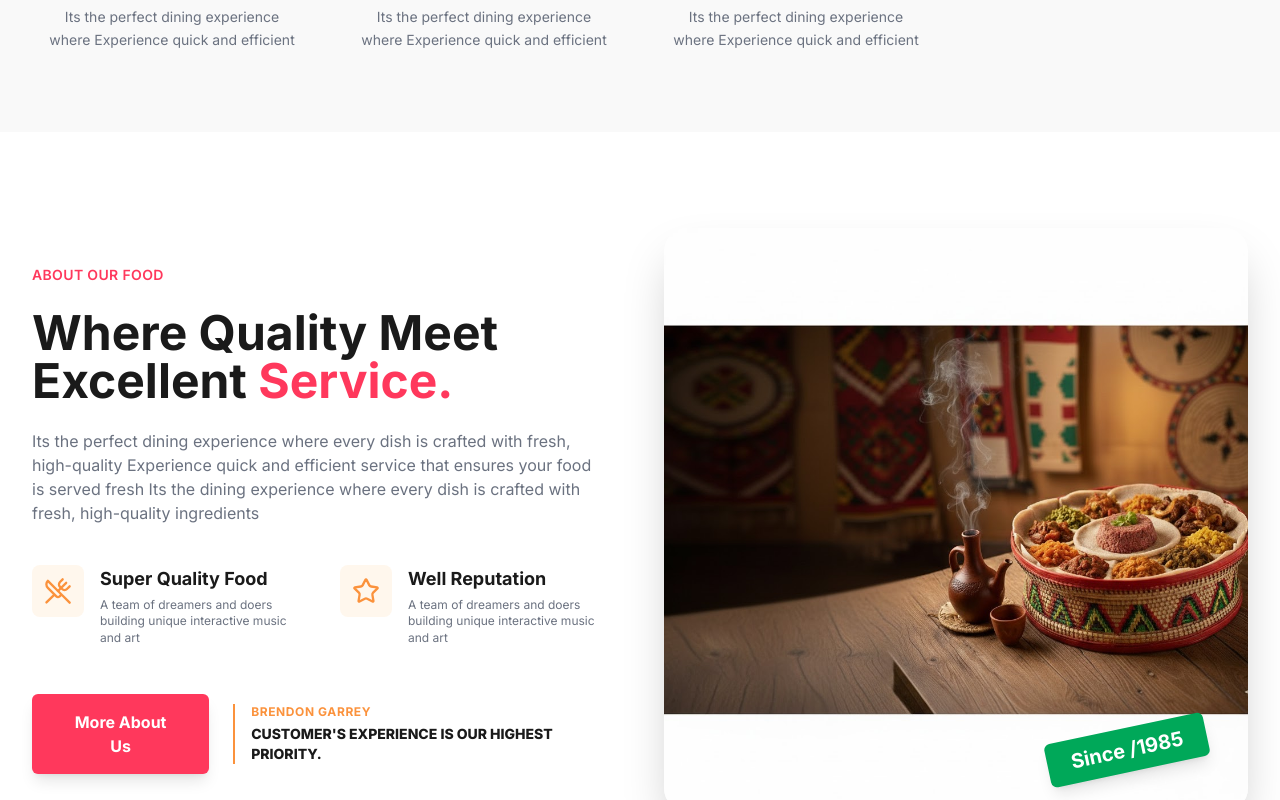
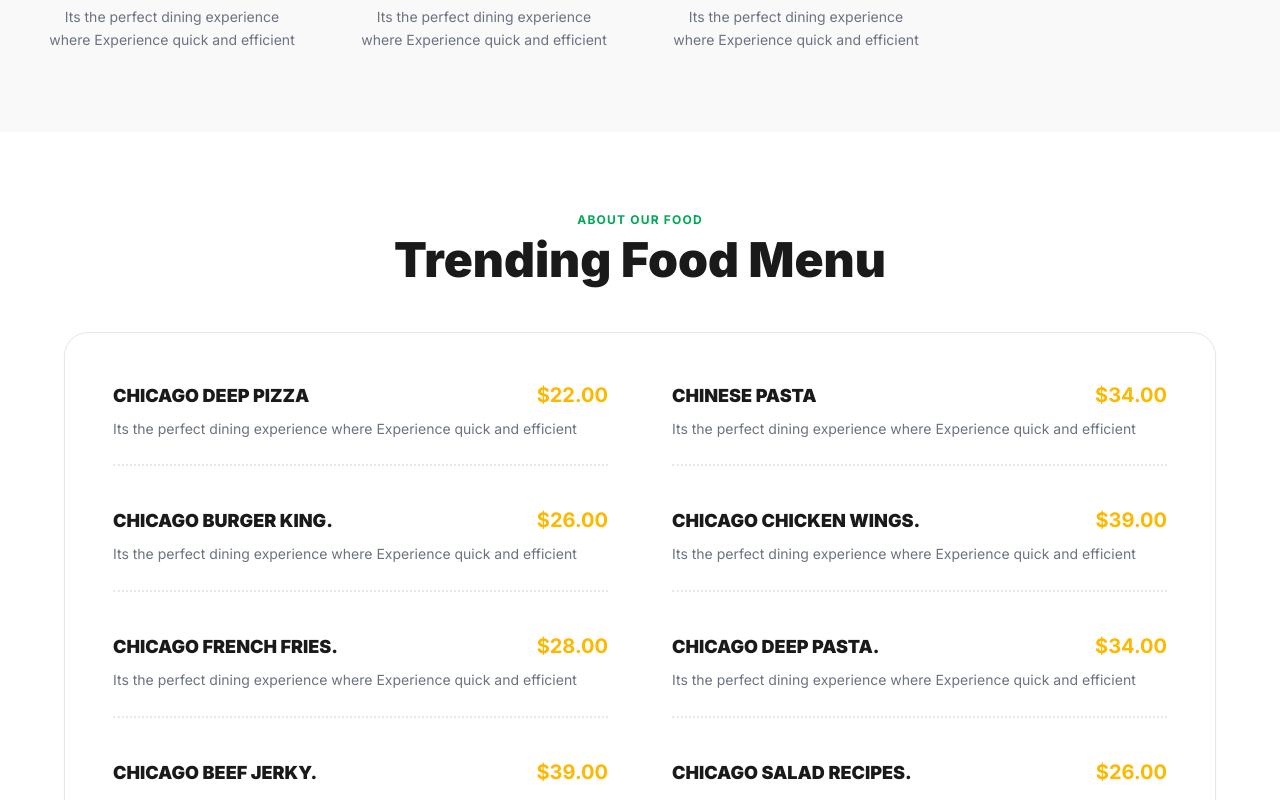
Before and after one commit to mr-Ayalk/Jebena-Bestro-Cafe, a Next.js app in the folder landingpage/: page / in a window 1280 px wide. Shown: the part 2540-3340 px from the top of the page. Built offline with nearby package versions, Linux system fonts and the light colour scheme.

Commit message:
trending menu section done

```diff
--- a/landingpage/src/app/page.tsx
+++ b/landingpage/src/app/page.tsx
@@ -6,6 +6,7 @@ import HotDeliciousSection from "@/sections/HotDeliciousSection";
 import HowWeServe from "@/sections/HowWeServe";
 import Navbar from "@/sections/Navbar";
 import PromoCards from "@/sections/PromoCards";
+import TrendingMenu from "@/sections/TrendingMenu";
 
 export default function Home() {
     return (
@@ -15,6 +16,7 @@ export default function Home() {
             <PromoCards />
             <AboutSection />
             <HotDeliciousSection />
+            <TrendingMenu />
             <AboutFood />
             <HowWeServe />
             <Footer />
--- /dev/null
+++ b/landingpage/src/sections/TrendingMenu.tsx
@@ -0,0 +1,85 @@
+import React from "react";
+
+const menuItems = [
+    {
+        name: "CHICAGO DEEP PIZZA",
+        price: "$22.00",
+        desc: "Its the perfect dining experience where Experience quick and efficient",
+    },
+    {
+        name: "CHINESE PASTA",
+        price: "$34.00",
+        desc: "Its the perfect dining experience where Experience quick and efficient",
+    },
+    {
+        name: "Chicago Burger King.",
+        price: "$26.00",
+        desc: "Its the perfect dining experience where Experience quick and efficient",
+    },
+    {
+        name: "Chicago Chicken Wings.",
+        price: "$39.00",
+        desc: "Its the perfect dining experience where Experience quick and efficient",
+    },
+    {
+        name: "Chicago French Fries.",
+        price: "$28.00",
+        desc: "Its the perfect dining experience where Experience quick and efficient",
+    },
+    {
+        name: "Chicago Deep Pasta.",
+        price: "$34.00",
+        desc: "Its the perfect dining experience where Experience quick and efficient",
+    },
+    {
+        name: "Chicago Beef Jerky.",
+        price: "$39.00",
+        desc: "Its the perfect dining experience where Experience quick and efficient",
+    },
+    {
+        name: "Chicago Salad Recipes.",
+        price: "$26.00",
+        desc: "Its the perfect dining experience where Experience quick and efficient",
+    },
+];
+
+const TrendingMenu = () => {
+    return (
+        <section className="py-20 bg-white">
+            <div className="container mx-auto px-4 xs:px-6">
+                <div className="text-center mb-12">
+                    <h4 className="text-[#00A859] font-bold text-xs uppercase tracking-widest mb-2">
+                        About Our Food
+                    </h4>
+                    <h2 className="text-4xl md:text-5xl font-black text-[#1A1A1A]">
+                        Trending Food Menu
+                    </h2>
+                </div>
+
+                <div className="max-w-6xl mx-auto border border-gray-200 rounded-3xl p-8 md:p-12 shadow-sm">
+                    <div className="grid grid-cols-1 lg:grid-cols-2 gap-x-16 gap-y-10">
+                        {menuItems.map((item, index) => (
+                            <div key={index} className="group cursor-pointer">
+                                <div className="flex justify-between items-baseline mb-2">
+                                    <h3 className="font-black text-[#1A1A1A] text-lg uppercase group-hover:text-[#FF385C] transition-colors">
+                                        {item.name}
+                                    </h3>
+                                    <span className="text-[#FFB800] font-bold text-xl ml-4">
+                                        {item.price}
+                                    </span>
+                                </div>
+                                <p className="text-gray-500 text-sm leading-relaxed mb-6">
+                                    {item.desc}
+                                </p>
+                                {/* Dotted separator for all but last items in their respective columns */}
+                                <div className="border-b-2 border-dotted border-gray-200" />
+                            </div>
+                        ))}
+                    </div>
+                </div>
+            </div>
+        </section>
+    );
+};
+
+export default TrendingMenu;
```
